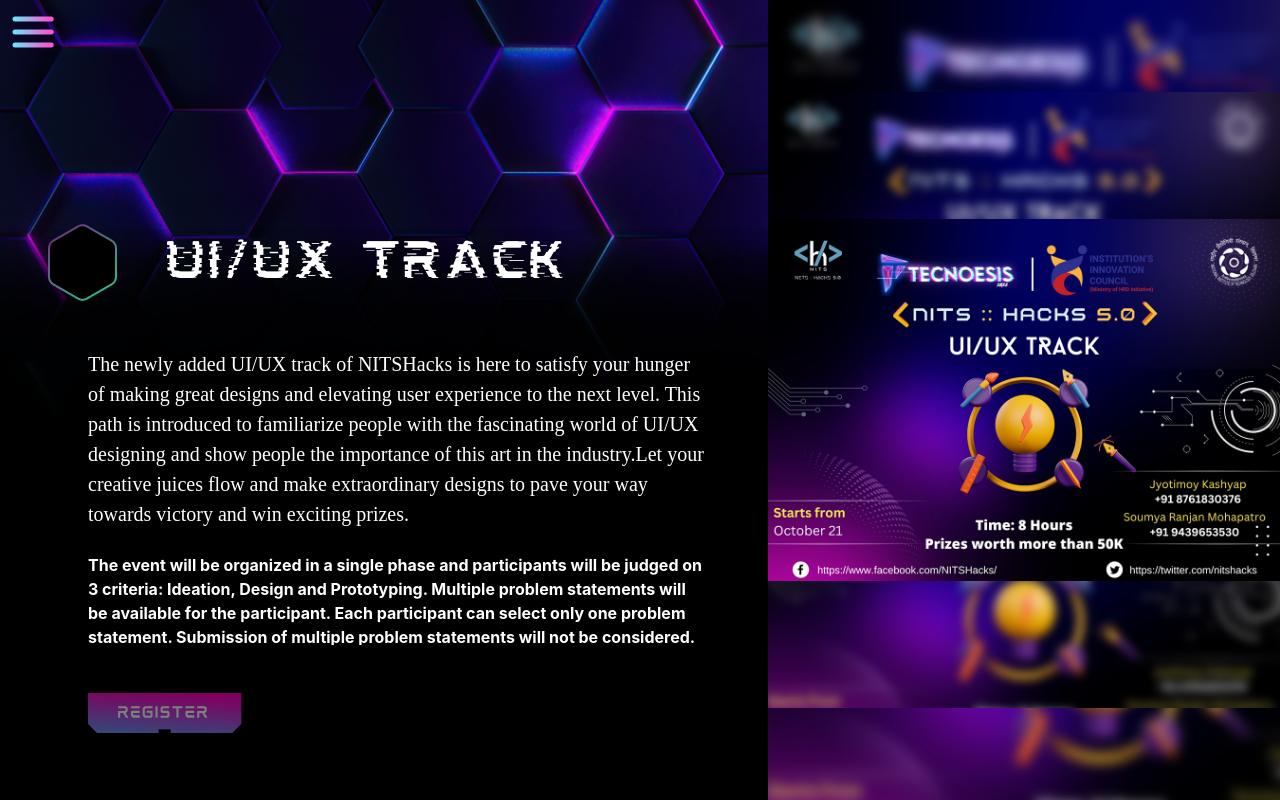
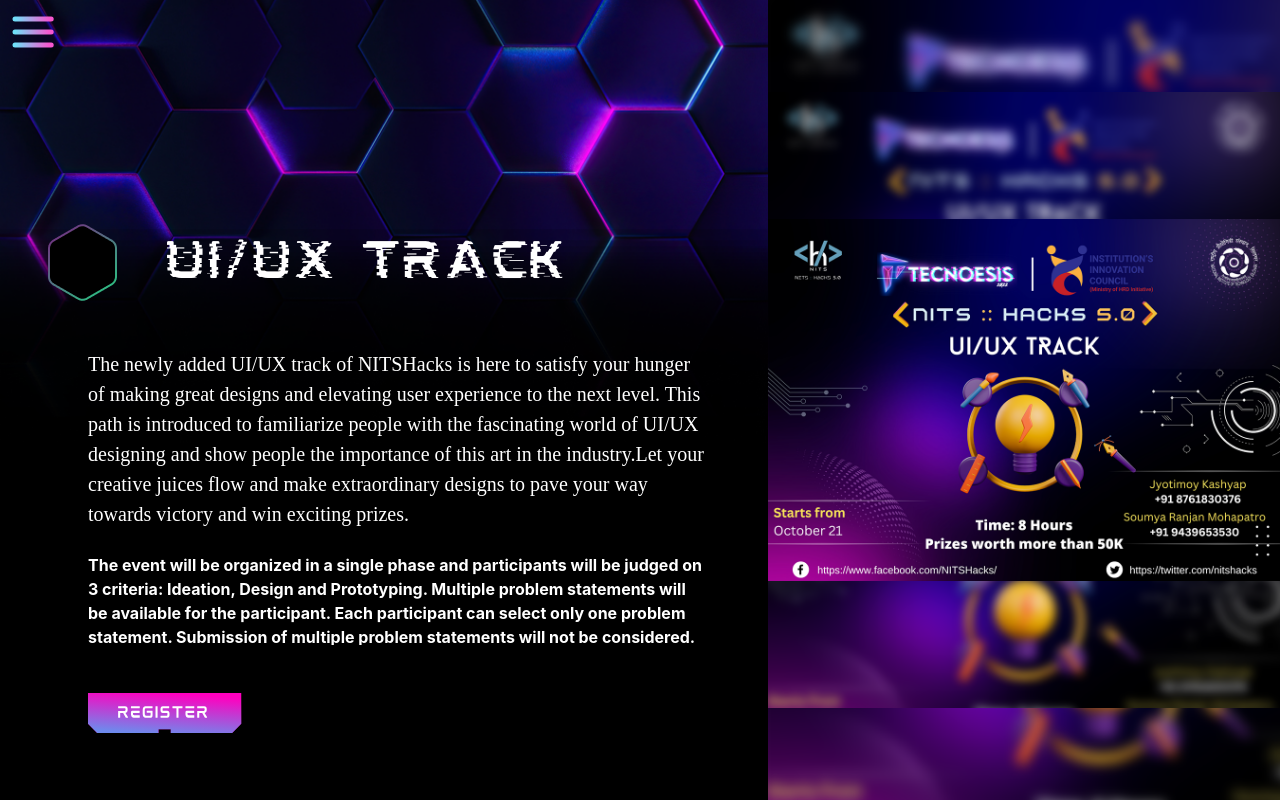
Before and after one commit to NIT-Silchar-Org/nitshacks, a Next.js app: page /events/2 in a window 1280 px wide. Built offline with nearby package versions, Linux system fonts and the light colour scheme.

Commit message:
[activate UIUX track registration]

```diff
--- a/pages/events/2.js
+++ b/pages/events/2.js
@@ -68,9 +68,9 @@
               <br />
             </div>
             <div className={styles.btnwrapper}>
-              {/* <a target="_blank" href='https://forms.gle/vS1scytr5gqh61Up7'> */}
-              <button disabled className={styles.registerbtn}></button>
-              {/* </a> */}
+              <a target="_blank" href="https://forms.gle/vS1scytr5gqh61Up7">
+                <button className={styles.registerbtn}></button>
+              </a>
             </div>
           </div>
         </div>
```
